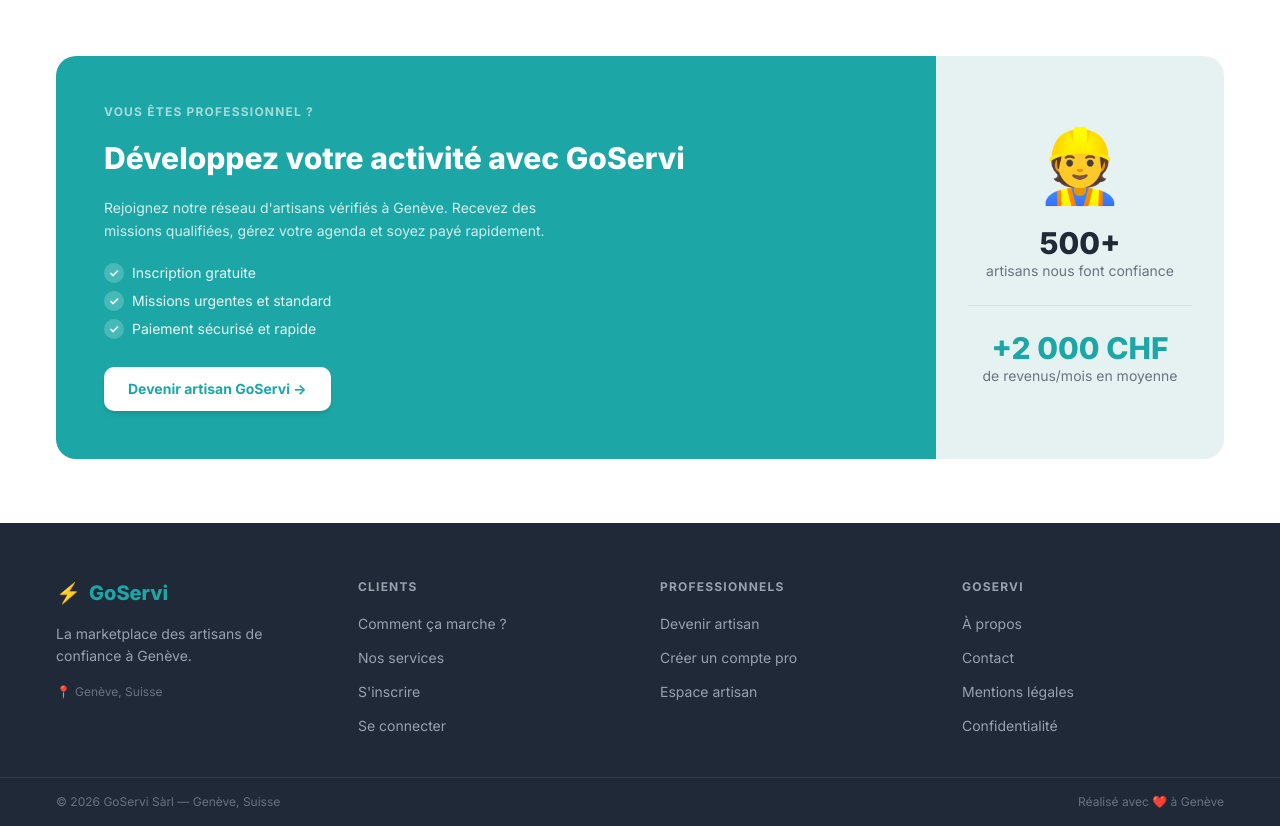
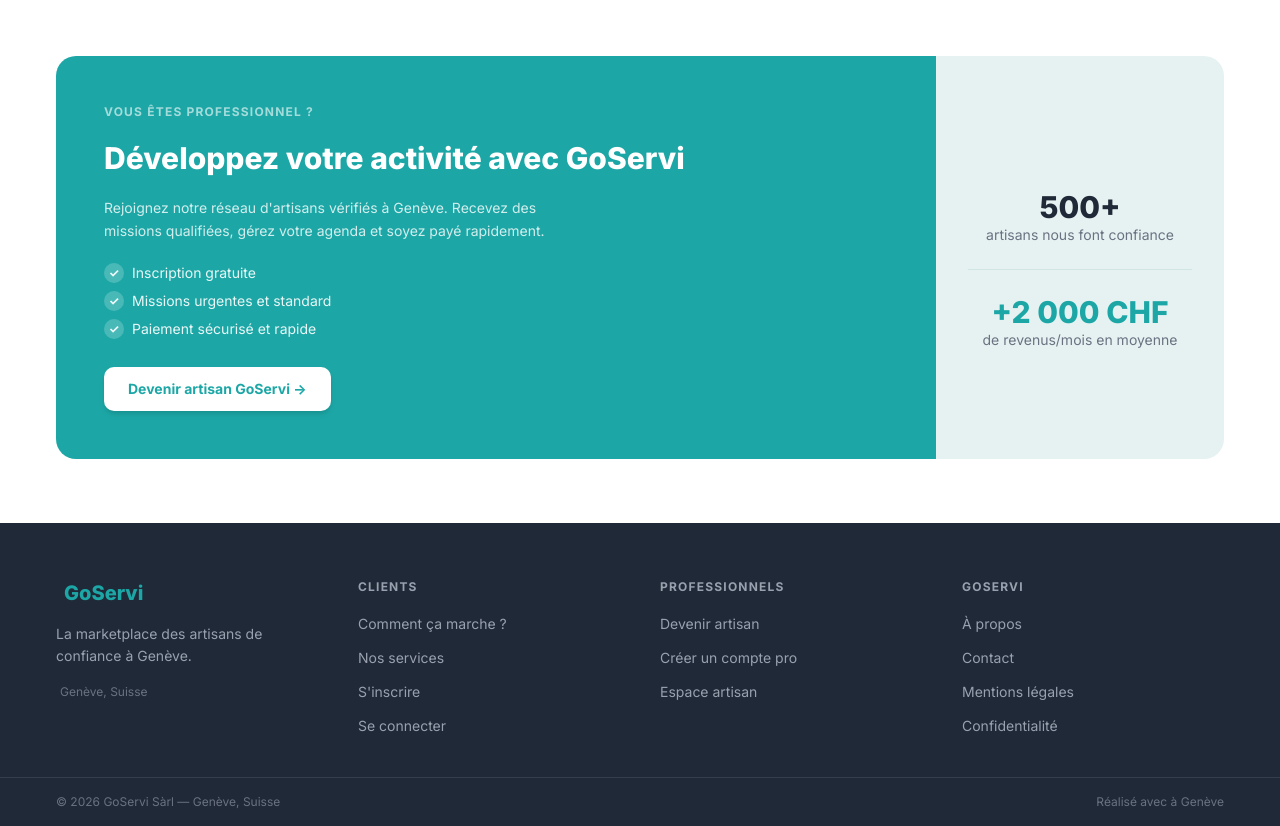
Before and after one commit to Lecomte0015/servigo, a Next.js app: page / in a window 1280 px wide. Shown: the part 2020-2846 px from the top of the page. Built offline with nearby package versions, Linux system fonts and the light colour scheme; no server answers; the database is empty.

Commit message:
Remove emojis from page.tsx

```diff
--- a/app/page.tsx
+++ b/app/page.tsx
@@ -361,7 +361,7 @@
 
           {/* Right — stat panel */}
           <div className="bg-[#E6F2F2] md:w-72 p-8 flex flex-col justify-center items-center gap-6 text-center">
-            <span className="text-7xl">👷</span>
+            <span className="text-7xl"></span>
             <div>
               <p className="text-3xl font-extrabold text-[#1F2937]">{proCta.statValue}</p>
               <p className="text-sm text-gray-500">{proCta.statLabel}</p>
@@ -384,11 +384,11 @@
           <div className="col-span-2 md:col-span-1 flex flex-col gap-4">
             <Link href="/" className="flex items-center gap-2 font-extrabold text-xl"
               style={{ color: settings.primaryColor }}>
-              <span>⚡</span> GoServi
+              <span></span> GoServi
             </Link>
             <p className="text-sm text-gray-400 leading-relaxed">{footer.tagline}</p>
             <p className="text-xs text-gray-500 flex items-center gap-1">
-              <span>📍</span> {footer.location}
+              <span> </span> {footer.location}
             </p>
           </div>
 
@@ -416,7 +416,7 @@
         <div className="border-t border-white/10">
           <div className="max-w-[1200px] mx-auto px-4 py-4 flex flex-col sm:flex-row items-center justify-between gap-2 text-xs text-gray-500">
             <span>© {new Date().getFullYear()} {footer.copyright}</span>
-            <span>Réalisé avec ❤️ à Genève</span>
+            <span>Réalisé avec à Genève</span>
           </div>
         </div>
       </footer>
```
